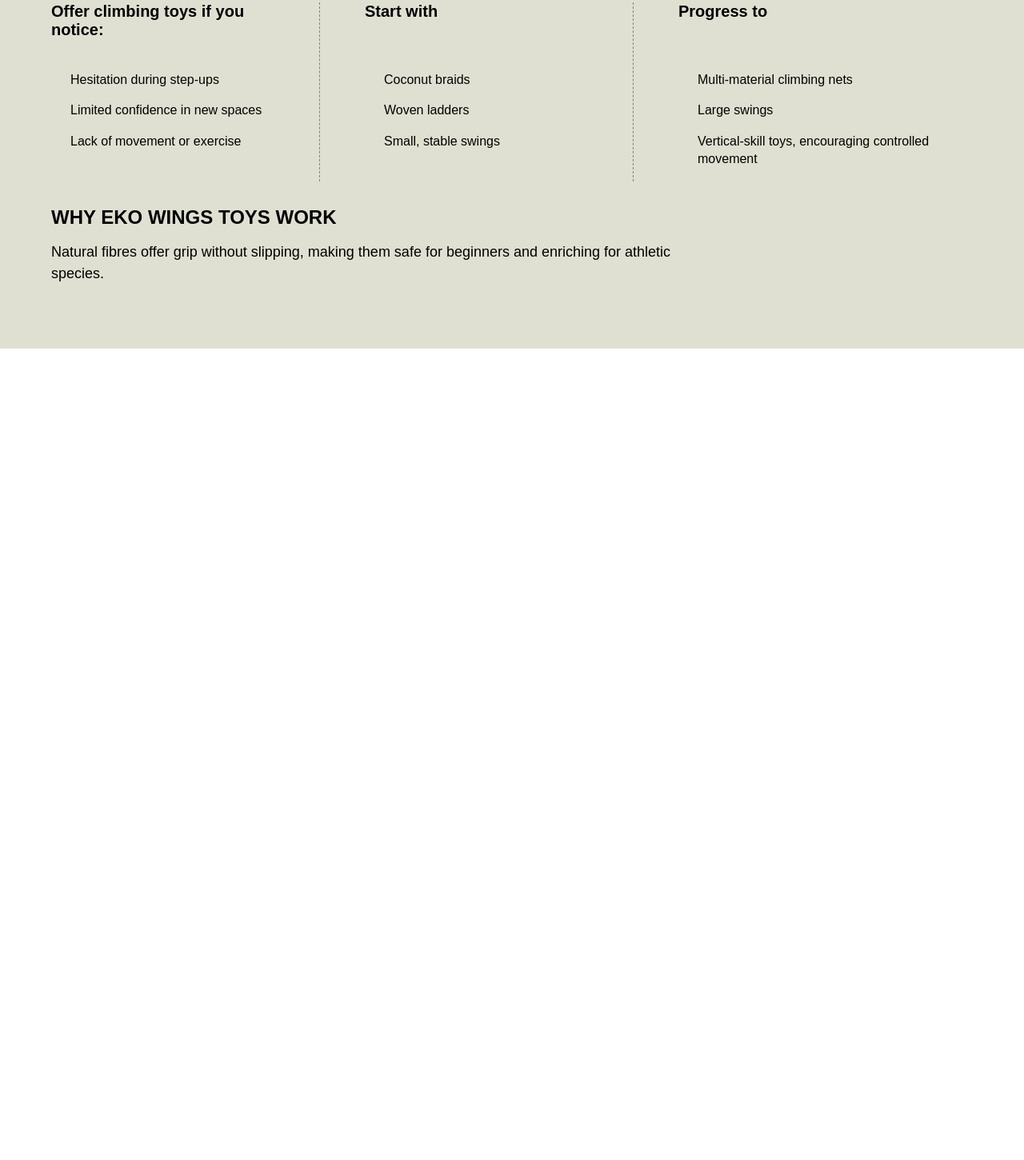
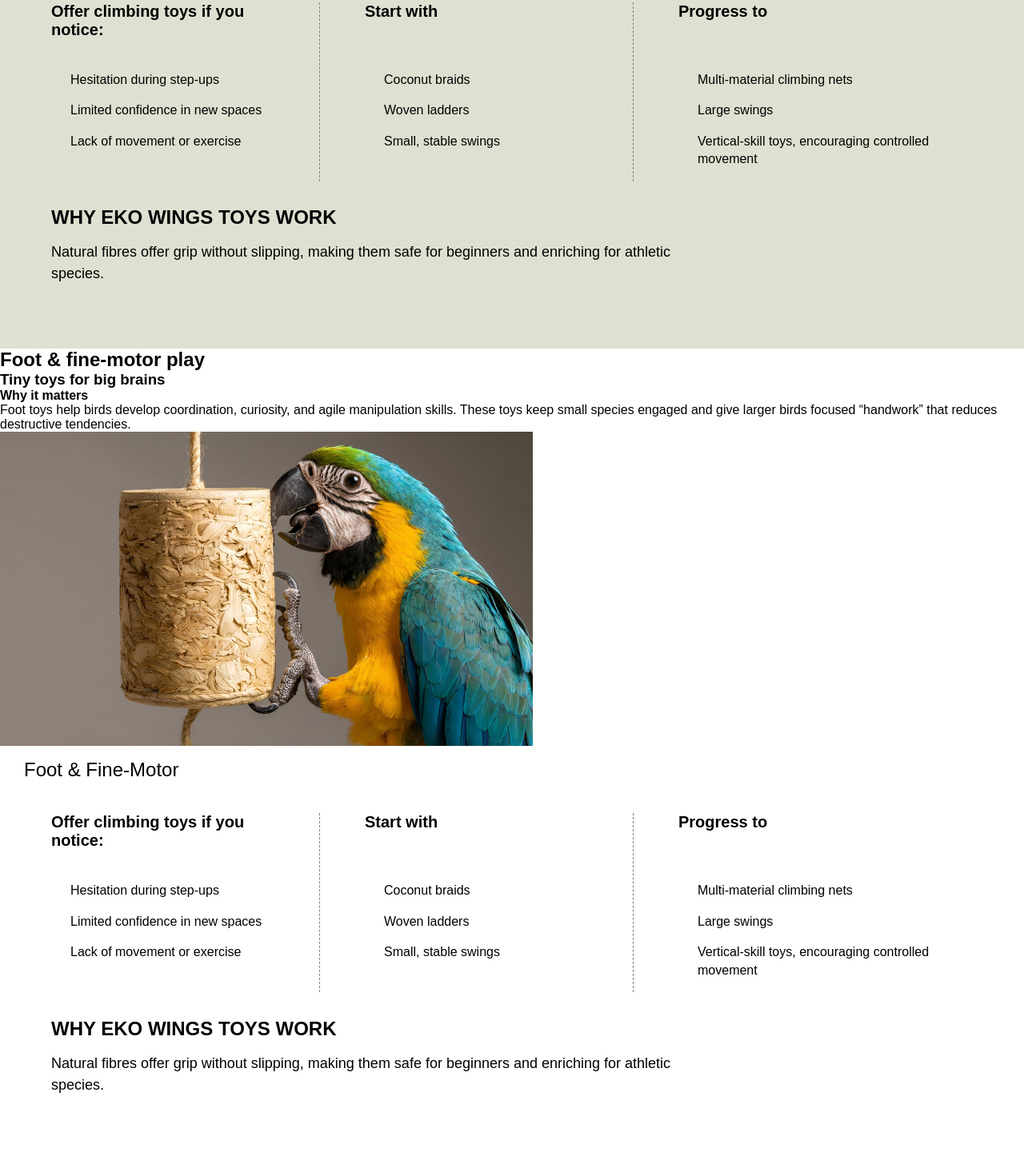
Before and after one commit to Sarvesh101223/ekowings, a plain HTML site: page index.html in a window 1280 px wide. Shown: the part 5031-6482 px from the top of the page at 80% size. Before the commit the page ends 5467 px from the top, so only its background shows below. Drawn offline with Linux system fonts and the light colour scheme.

Commit message:
Fine motor pending

```diff
--- /dev/null
+++ b/footmotor.css
@@ -0,0 +1,3 @@
+.enrichment-fine-motor {
+    width: 100%;
+}
--- a/index.html
+++ b/index.html
@@ -13,6 +13,7 @@
     <link rel="stylesheet" href="shredding.css" />
     <link rel="stylesheet" href="preening.css" />
     <link rel="stylesheet" href="climbing.css" />
+    <link rel="stylesheet" href="footmotor.css" />
   </head>
   <body>
     <!-- GUIDE SECTION -->
@@ -305,7 +306,7 @@
           </div>
         </div>
       </div>
-      <!-- PREENING OFFERS -->
+      <!-- CLIMBING OFFERS -->
       <div class="enrichment-offers">
         <div class="enrichment-offers-wrapper">
           <div class="enrichment-offers-container">
@@ -344,5 +345,77 @@
         </div>
       </div>
     </section>
+
+    <!-- FOOT & FINE MOTOR SECTION -->
+    <section class="enrichment-fine-motor">
+      <div class="enrichment-fine-motor-wrapper">
+        <div class="enrichment-fine-motor-container">
+          <div class="enrichment-fine-motor-content">
+            <h2>Foot & fine-motor play</h2>
+            <h3>Tiny toys for big brains</h3>
+
+            <h4>Why it matters</h4>
+            <p>
+              Foot toys help birds develop coordination, curiosity, and agile
+              manipulation skills. These toys keep small species engaged and
+              give larger birds focused “handwork” that reduces destructive
+              tendencies.
+            </p>
+          </div>
+
+          <div class="enrichment-fine-motor-img-container">
+            <div class="enrichment-fine-motor-img">
+              <img src="assets/img-fine-motor.jpg" alt="" />
+            </div>
+
+            <div class="enrichment-label enrichment-fine-motor-label">
+              <h4>Foot & Fine-Motor</h4>
+              <p>Builds dexterity and curiosity</p>
+            </div>
+          </div>
+        </div>
+      </div>
+
+      <section class="enrichment-fine-motor-offers">
+        <!-- CLIMBING OFFERS -->
+        <div class="enrichment-offers">
+          <div class="enrichment-offers-wrapper">
+            <div class="enrichment-offers-container">
+              <div class="enrichment-offer">
+                <h3>Offer climbing toys if you notice:</h3>
+                <ul class="enrichment-offer-points">
+                  <li>Hesitation during step-ups</li>
+                  <li>Limited confidence in new spaces</li>
+                  <li>Lack of movement or exercise</li>
+                </ul>
+              </div>
+
+              <div class="enrichment-offer">
+                <h3>Start with</h3>
+                <ul class="enrichment-offer-points">
+                  <li>Coconut braids</li>
+                  <li>Woven ladders</li>
+                  <li>Small, stable swings</li>
+                </ul>
+              </div>
+
+              <div class="enrichment-offer">
+                <h3>Progress to</h3>
+                <ul class="enrichment-offer-points">
+                  <li>Multi-material climbing nets</li>
+                  <li>Large swings</li>
+                  <li>Vertical-skill toys, encouraging controlled movement</li>
+                </ul>
+              </div>
+            </div>
+            <h3 class="enrichment-offers-title">Why EKO Wings Toys Work</h3>
+            <p class="enrichment-offers-desc">
+              Natural fibres offer grip without slipping, making them safe for
+              beginners and enriching for athletic species.
+            </p>
+          </div>
+        </div>
+      </section>
+    </section>
   </body>
 </html>
```
